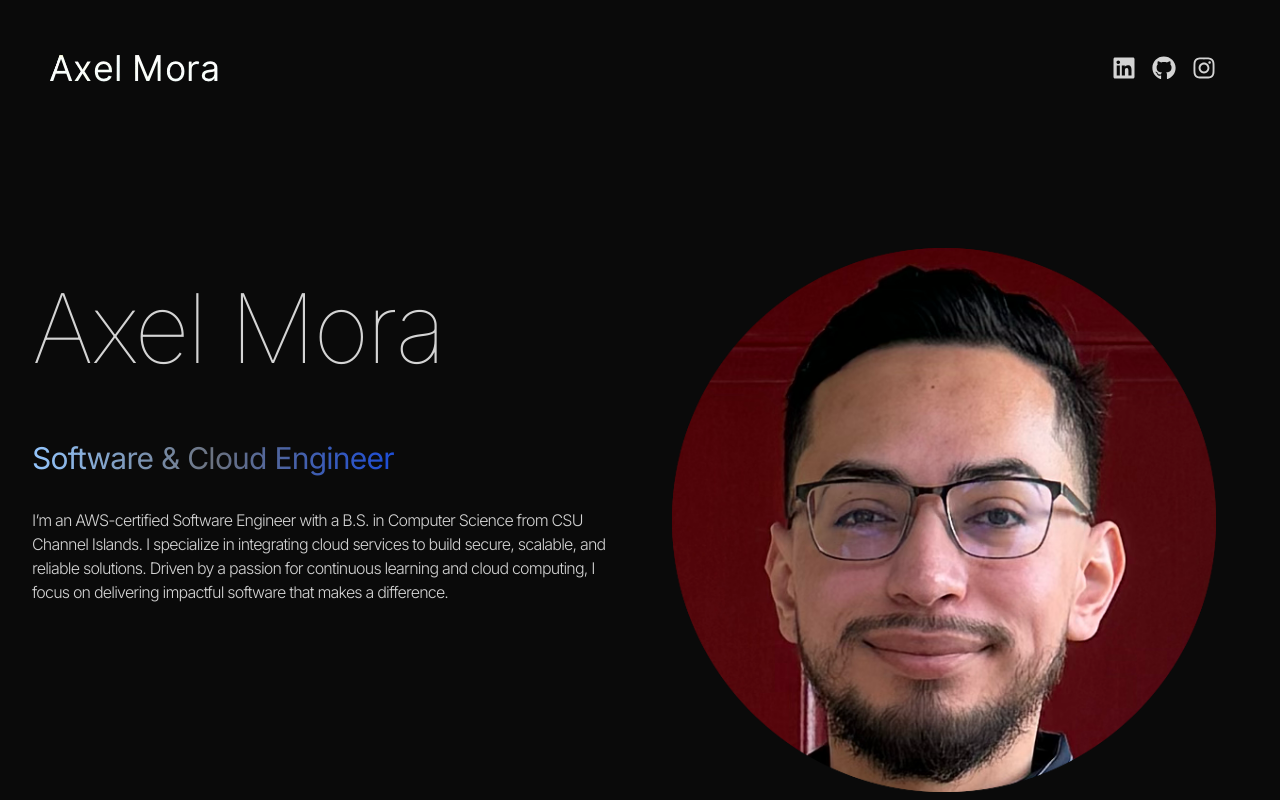
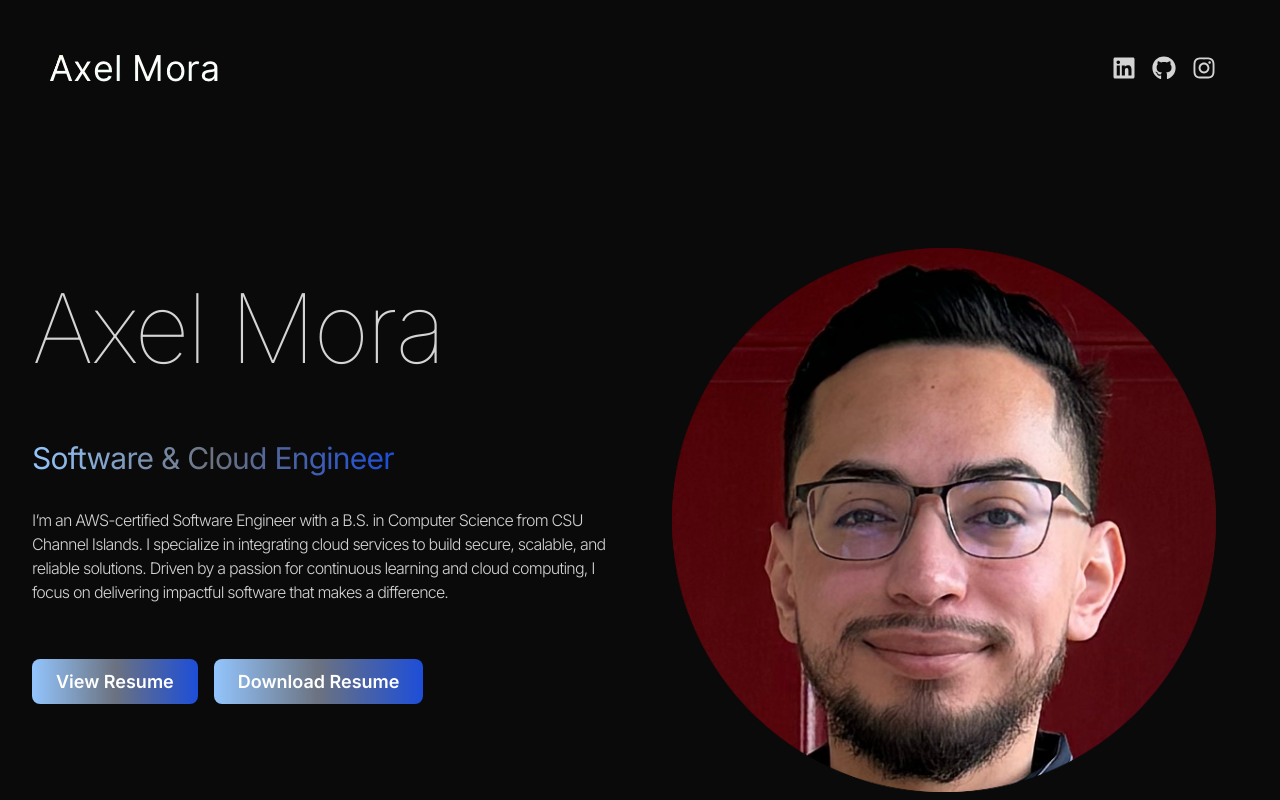
Before and after one commit to AxelMoraCastanon/AxelPortfolioWebsite, a React (Vite) app in the folder AxelPortfolioWebsite/: page / in a window 1280 px wide. Shown: the top 800 px of the page. Built offline with nearby package versions, Linux system fonts and the light colour scheme.

Commit message:
Added Links to view and download resume

```diff
--- a/AxelPortfolioWebsite/src/components/Contact.jsx
+++ b/AxelPortfolioWebsite/src/components/Contact.jsx
@@ -1,4 +1,5 @@
 import { CONTACT } from "../constants";
+import AxelMoraResume from "../../public/AxelMoraResume.pdf"; // Import PDF
 
 const Contact = () => {
   return (
@@ -8,7 +9,7 @@ const Contact = () => {
         {/* Email Section */}
         {CONTACT.email && (
           <div>
-            <span className="font-semibold text-blue-300" >Email: </span>
+            <span className="font-semibold text-blue-300">Email: </span>
             <a href={`mailto:${CONTACT.email}`} className="border-b">
               {CONTACT.email}
             </a>
@@ -44,6 +45,18 @@ const Contact = () => {
             </a>
           </div>
         )}
+
+        {/* Resume Download Section */}
+        <div>
+          <span className="font-semibold text-blue-300">Axel Mora's Resume: </span>
+          <a
+            href={AxelMoraResume}
+            download="Axel_Mora_Resume.pdf"
+            className="border-b"
+          >
+            Download
+          </a>
+        </div>
       </div>
     </div>
   );
--- a/AxelPortfolioWebsite/src/components/Hero.jsx
+++ b/AxelPortfolioWebsite/src/components/Hero.jsx
@@ -1,28 +1,61 @@
 import { HERO_CONTENT } from "../constants";
 import profilePicture from "../assets/AxelMoraProfilePicture.png";
+import AxelMoraResume from "../../public/AxelMoraResume.pdf"; // Import PDF
 
 const Hero = () => {
   return (
     <div className="border-b border-neutral-900 pb-4 lg:mb-35">
       <div className="flex flex-wrap">
+        {/* Left Section: Name, Role, Content */}
         <div className="w-full lg:w-1/2">
           <div className="flex flex-col items-center lg:items-start">
-                <h1 className="pb-16 text-6xl font-thin tracking-tight lg:mt-16
-                lg:text-8xl">
+            <h1
+              className="pb-16 text-6xl font-thin tracking-tight lg:mt-16
+                         lg:text-8xl"
+            >
               Axel Mora
             </h1>
-                <span className="bg-gradient-to-r from-blue-300 via-gray-500
-                to-blue-700 bg-clip-text text-3xl tracking-tight text-transparent">
+            <span
+              className="bg-gradient-to-r from-blue-300 via-gray-500
+                         to-blue-700 bg-clip-text text-3xl tracking-tight
+                         text-transparent"
+            >
               Software & Cloud Engineer
             </span>
             <p className="my-2 max-w-xl py-6 font-light tracking-tighter">
               {HERO_CONTENT}
             </p>
+
+            {/* Buttons for Resume */}
+            <div className="mt-8 space-x-4">
+              {/* View Resume Button */}
+              <a
+                href={AxelMoraResume}
+                target="_blank"
+                rel="noopener noreferrer"
+                className="bg-gradient-to-r from-blue-300 via-gray-500 to-blue-700
+                           px-6 py-3 rounded-lg text-white text-lg font-semibold"
+              >
+                View Resume
+              </a>
+
+              {/* Download Resume Button */}
+              <a
+                href={AxelMoraResume}
+                download="Axel_Mora_Resume.pdf"
+                className="bg-gradient-to-r from-blue-300 via-gray-500 to-blue-700
+                           px-6 py-3 rounded-lg text-white text-lg font-semibold"
+              >
+                Download Resume
+              </a>
             </div>
           </div>
+        </div>
+
+        {/* Right Section: Profile Picture */}
         <div className="w-full lg:w-1/2 lg:p-8">
           <div className="flex justify-center">
-                <img src={profilePicture} alt="Axel Mora"/>
+            <img src={profilePicture} alt="Axel Mora" />
           </div>
         </div>
       </div>
--- a/AxelPortfolioWebsite/src/constants/index.js
+++ b/AxelPortfolioWebsite/src/constants/index.js
@@ -3,6 +3,7 @@ import Bidme2 from "../assets/projects/Bidme2.jpg";
 import BondPortfolio from "../assets/projects/BondPortfolio.jpg";
 import GymPulse from "../assets/projects/GymPulse.jpg";
 import AIClubImage from "../assets/CSUCIArtificialIntelligenceClub.jpg";
+import AxelMoraResume from "../../public/AxelMoraResume.pdf";
 
 export const HERO_CONTENT = `I’m an AWS-certified Software Engineer with a B.S. in Computer Science from CSU Channel Islands.
  I specialize in integrating cloud services to build secure, scalable, and reliable solutions.
```
Also changed, not shown: 1 other file (tests, documents, lock files or other folders). Lines whose indentation alone changed are shown as unchanged.
